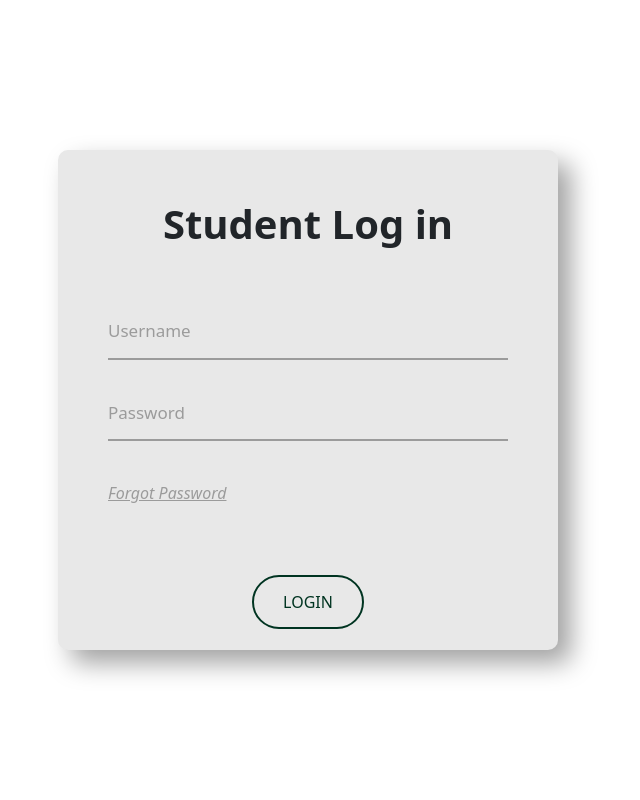
After one commit to jeffrey-banico/Academic-Record-Management-System-ARMS-, a PHP site: page /Student/student-login.html in a window 1280 px wide. The commit adds this page. Shown: the whole page, without its empty margins (332-972 px from the left). Run offline with PHP 8.4, Linux system fonts and the light colour scheme; some libraries are stand-ins or nearby versions.

Commit message:
Add and modify Login interfaces

```diff
--- /dev/null
+++ b/Student/student-login.html
@@ -0,0 +1,38 @@
+<!DOCTYPE html>
+<html lang="en">
+
+<head>
+    <meta charset="UTF-8">
+    <meta http-equiv="X-UA-Compatible" content="IE=edge">
+    <meta name="viewport" content="width=device-width, initial-scale=1.0">
+    <link rel="shortcut icon" href="../img/MNHS.png" type="image/x-icon">
+    <link rel="stylesheet" href="../style.css">
+    <link rel="stylesheet" href="../bootstrap-5.2.1-dist/css/bootstrap.css">
+    <title>Mababangbaybay National High School</title>
+</head>
+
+<body>
+    <div class="pane">
+        <form action="" class="login-form">
+            <h2 class="form-title">Student Log in</h2>
+            <div class="form__group field">
+                <input required placeholder="Username" class="form__field" type="input">
+                <label class="form__label" for="username">Username</label>
+            </div>
+            <div class="form__group field">
+                <input required placeholder="Password" class="form__field" type="password">
+                <label class="form__label" for="password">Password</label>
+            </div>
+            <div class="form__group field">
+                <a href="#" class="forgot-pass">Forgot Password</a>
+            </div>
+            <div class="form__group field btn-login-form">
+                <button class="btn-landing-page" onclick=""> LOGIN
+                </button>
+            </div>
+        </form>
+    </div>
+    <script src="../bootstrap-5.2.1-dist/js/bootstrap.js"></script>
+</body>
+
+</html>
--- a/style.css
+++ b/style.css
@@ -50,6 +50,7 @@ html {
 .btn-landing-page {
     padding: 0.8em 1.8em;
     border: 2px solid #003421;
+    border-radius: 50px;
     position: relative;
     overflow: hidden;
     background-color: transparent;
@@ -131,8 +132,9 @@ html {
 .form__group {
     position: relative;
     padding: 20px 0 0;
-    margin-top: 10px;
-    margin: auto;
+    margin-top: 20px;
+    margin-left: auto;
+    margin-right: auto;
     width: 100%;
     max-width: 400px;
 }
@@ -212,3 +214,12 @@ html {
     align-items: center;
     justify-content: center;
 }
+
+/*----------------End Login Page----------------*/
+
+/*----------------Sidebar----------------*/
+
+
+
+
+/*----------------EndSidebar----------------*/
```
Also changed, not shown: Admin/admin-login.html (renamed from login.html, +5 -5 lines), Teacher/teacher-login.html (added, +38 -0 lines), adminlogin.html (added, +38 -0 lines).
